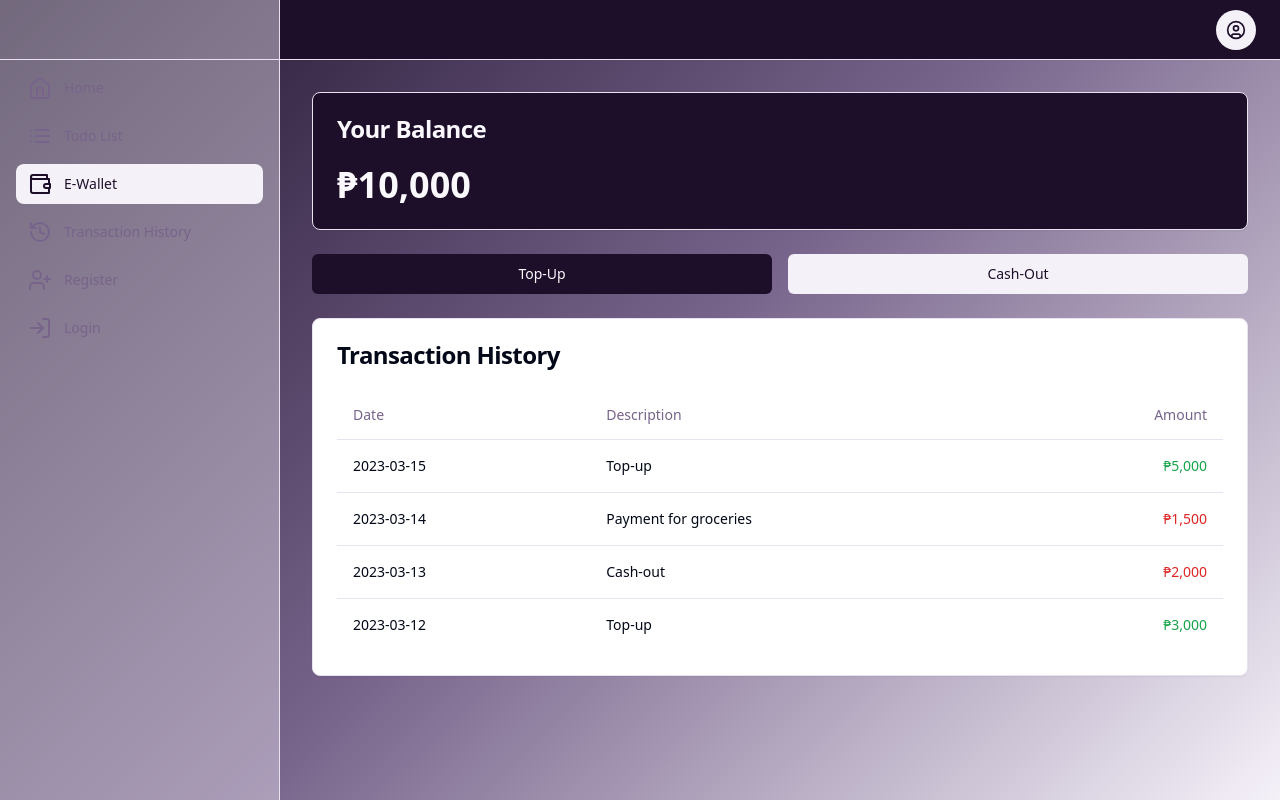
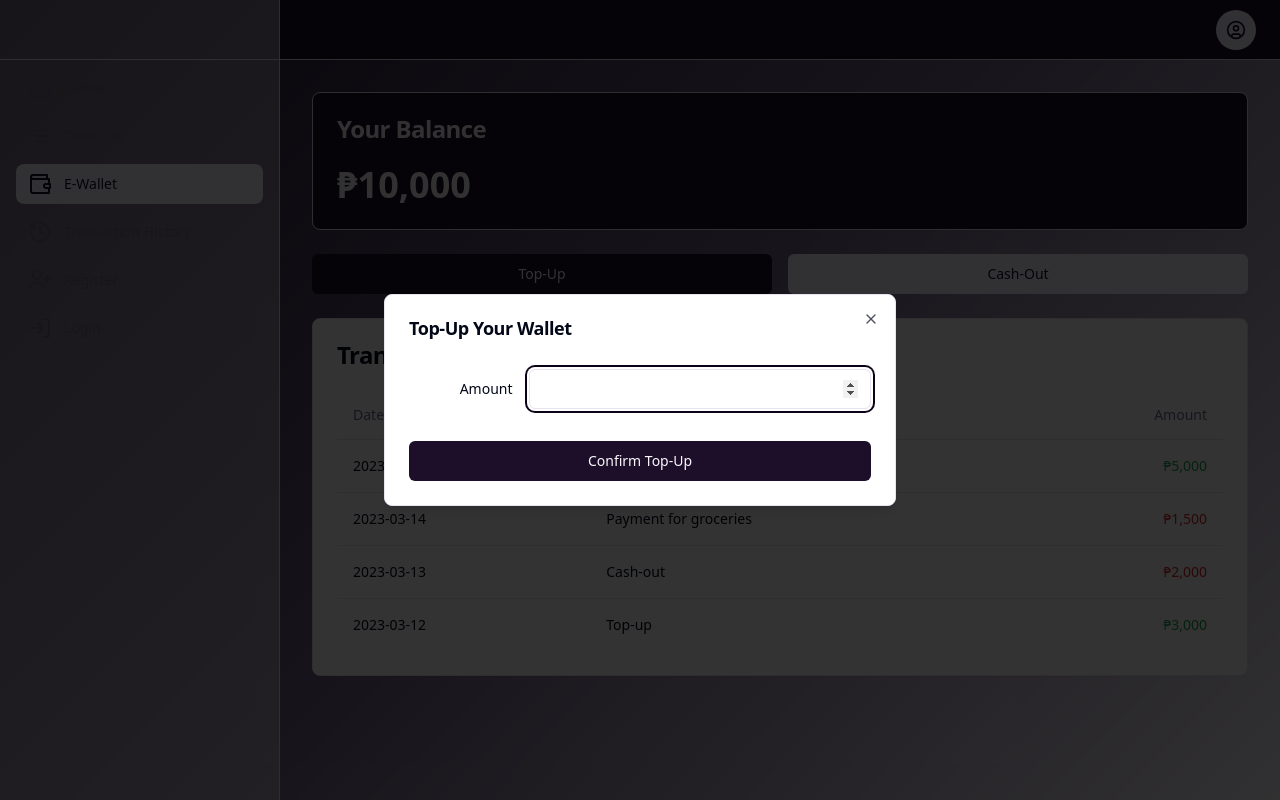
Before and after one commit to tm-games747/platapay-mobile-app, a React (Vite) app: page /wallet in a window 1280 px wide. Both pictures are taken after a click on the button "Top-Up". Built offline with nearby package versions, Linux system fonts and the light colour scheme.

Commit message:
Add top-up modal and button to EWallet page

```diff
--- a/src/pages/EWallet.jsx
+++ b/src/pages/EWallet.jsx
@@ -1,8 +1,17 @@
-import React from 'react';
+import React, { useState } from 'react';
 import { Card, CardContent, CardHeader, CardTitle } from "@/components/ui/card";
 import { Button } from "@/components/ui/button";
 import { Table, TableBody, TableCell, TableHead, TableHeader, TableRow } from "@/components/ui/table";
 import { useQuery } from '@tanstack/react-query';
+import {
+  Dialog,
+  DialogContent,
+  DialogHeader,
+  DialogTitle,
+  DialogTrigger,
+} from "@/components/ui/dialog";
+import { Input } from "@/components/ui/input";
+import { Label } from "@/components/ui/label";
 
 // Mock API function to fetch balance
 const fetchBalance = async () => {
@@ -17,6 +26,8 @@ const EWallet = () => {
     queryFn: fetchBalance
   });
 
+  const [topUpAmount, setTopUpAmount] = useState('');
+
   const sampleTransactions = [
     { date: '2023-03-15', description: 'Top-up', amount: 5000 },
     { date: '2023-03-14', description: 'Payment for groceries', amount: -1500 },
@@ -25,7 +36,8 @@ const EWallet = () => {
   ];
 
   const handleTopUp = () => {
-    console.log('Top-up functionality to be implemented');
+    console.log('Top-up amount:', topUpAmount);
+    // TODO: Implement actual top-up logic
   };
 
   const handleCashOut = () => {
@@ -47,7 +59,31 @@ const EWallet = () => {
       </Card>
 
       <div className="flex gap-4">
-        <Button onClick={handleTopUp} className="flex-1">Top-Up</Button>
+        <Dialog>
+          <DialogTrigger asChild>
+            <Button className="flex-1">Top-Up</Button>
+          </DialogTrigger>
+          <DialogContent>
+            <DialogHeader>
+              <DialogTitle>Top-Up Your Wallet</DialogTitle>
+            </DialogHeader>
+            <div className="grid gap-4 py-4">
+              <div className="grid grid-cols-4 items-center gap-4">
+                <Label htmlFor="amount" className="text-right">
+                  Amount
+                </Label>
+                <Input
+                  id="amount"
+                  type="number"
+                  className="col-span-3"
+                  value={topUpAmount}
+                  onChange={(e) => setTopUpAmount(e.target.value)}
+                />
+              </div>
+            </div>
+            <Button onClick={handleTopUp}>Confirm Top-Up</Button>
+          </DialogContent>
+        </Dialog>
         <Button onClick={handleCashOut} variant="secondary" className="flex-1">Cash-Out</Button>
       </div>
 
```
